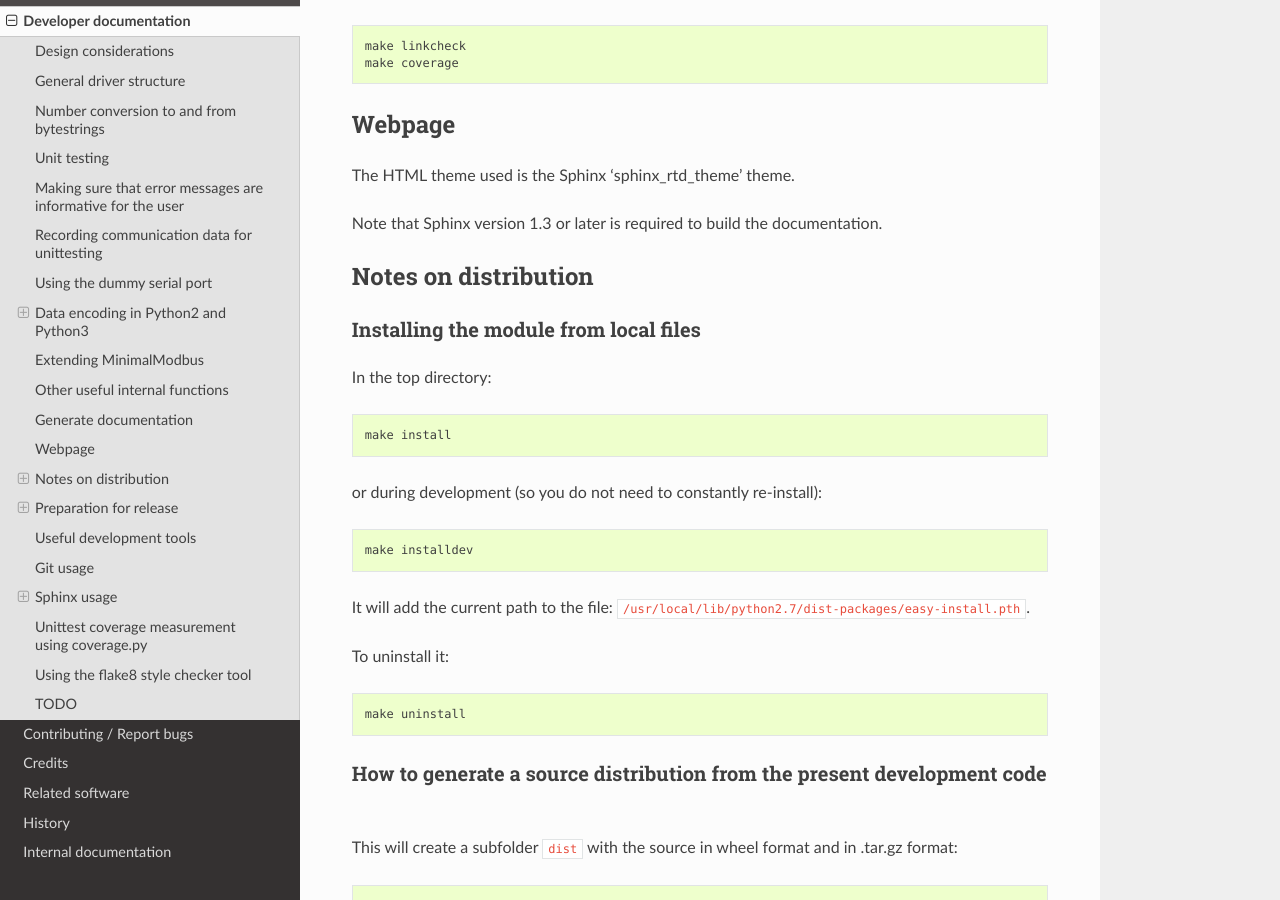
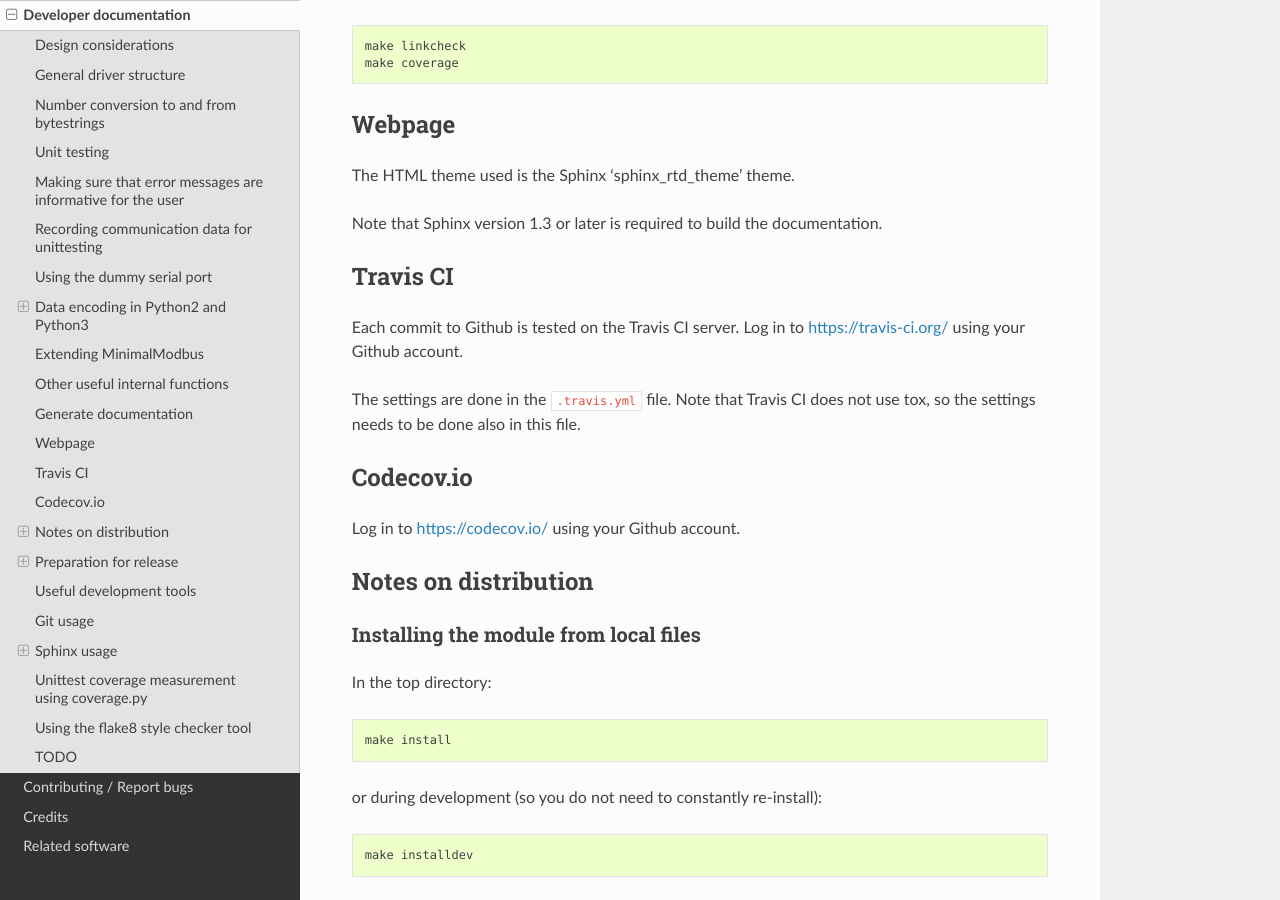
Before and after one commit to pyhys/minimalmodbus, a Sphinx documentation site: the page built from docs/develop.rst, in a window 1280 px wide and 900 px high, scrolled down 9141 px. Built offline with Sphinx 7.4.7 and the Read the Docs theme 2.0.0, drawn with Linux system fonts in a browser that asks for light colours; pages that are not in the unit, such as notebooks, are missing from menus.

```diff
--- a/docs/develop.rst
+++ b/docs/develop.rst
@@ -411,6 +411,19 @@
 Note that Sphinx version 1.3 or later is required to build the documentation.
 
 
+Travis CI
+------------------------------------------------------------------------------
+Each commit to Github is tested on the Travis CI server.
+Log in to https://travis-ci.org/ using your Github account.
+
+The settings are done in the :file:`.travis.yml` file. Note that Travis CI does not use tox,
+so the settings needs to be done also in this file.
+
+
+Codecov.io
+------------------------------------------------------------------------------
+Log in to https://codecov.io/ using your Github account.
+
 
 Notes on distribution
 -------------------------------------------------------------------------------
--- a/docs/index.rst
+++ b/docs/index.rst
@@ -3,7 +3,7 @@
    You can adapt this file completely to your liking, but it should at least
    contain the root `toctree` directive.
 
-Welcome to MinimalModbus's documentation!
+Welcome to MinimalModbus' documentation!
 ==========================================
 
 Documentation built using Sphinx |today| for MinimalModbus version |version|.
```
Also changed, not shown: .travis.yml.
